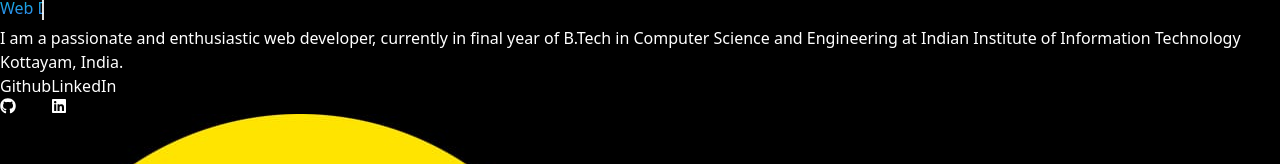
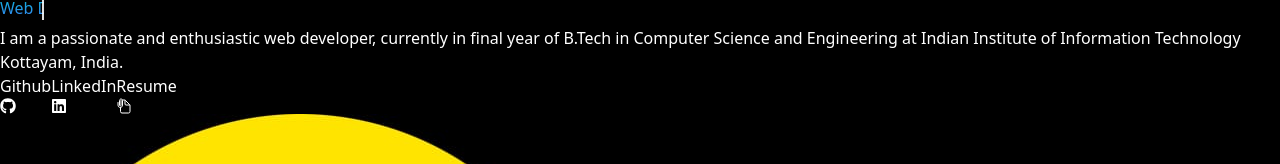
Before and after one commit to jkarthik-2004/Portfolio, a React (Vite) app: page / in a window 1280 px wide. Shown: the part 124-288 px from the top of the page. Built offline with nearby package versions, Linux system fonts and the light colour scheme.

Commit message:
Update App.jsx

```diff
--- a/src/App.jsx
+++ b/src/App.jsx
@@ -9,6 +9,7 @@ import { useEffect, useState } from "react";
 import { FaGithub } from "react-icons/fa6";
 import { FaLinkedin } from "react-icons/fa6";
 import { CiGlobe } from "react-icons/ci";
+import { IoDocumentAttachOutline } from "react-icons/io5";
 
 
 function App() {
@@ -113,6 +114,15 @@ function App() {
                     LinkedIn
                     <FaLinkedin className="inline ml-2 mb-1" />
                   </a>
+                </button>
+                 <button type="button" class="text-white bg-gradient-to-br from-pink-500 to-orange-400 hover:bg-gradient-to-bl focus:ring-4 focus:outline-none focus:ring-pink-200 dark:focus:ring-pink-800 font-medium rounded-lg text-sm px-5 py-2.5 text-center me-2 mb-2">
+                <a
+                    href="https://drive.google.com/file/d/10tKDtGGip3kbh3mACzxOYy5vGqebD-eK/view?usp=sharing"
+                    target="_blank"
+                  >
+                    Resume
+                    <IoDocumentAttachOutline className="inline ml-2 mb-1" />
+                     </a>
                 </button>
               </div>
             </div>
```
